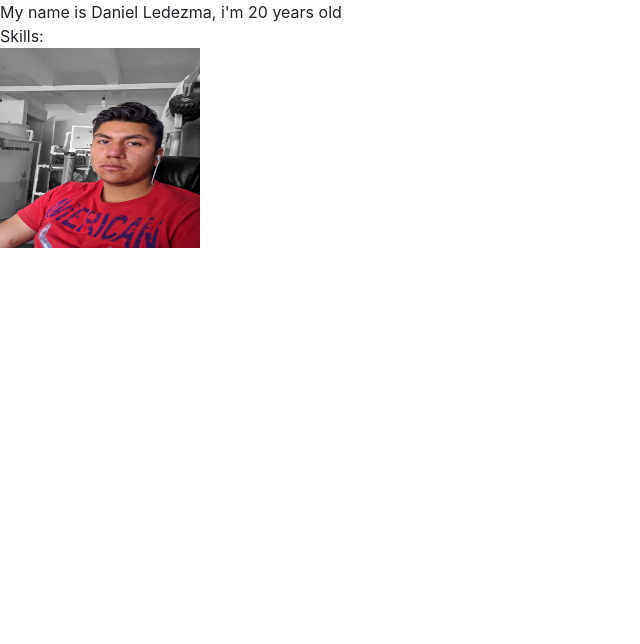
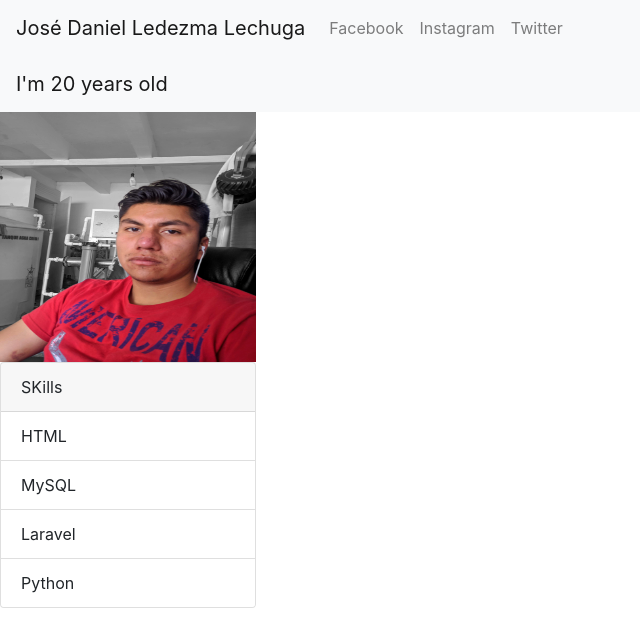
Before and after one commit to JDLL14/LeaGold, a plain HTML site: page index.html in a window 1280 px wide. Shown: the whole page, without its empty margins (0-640 px from the left). Drawn offline with nearby package versions, Linux system fonts and the light colour scheme.

Commit message:
Camnio de Diseño

```diff
--- a/index.html
+++ b/index.html
@@ -8,9 +8,36 @@
     <title>My Profile</title>
 </head>
 <body>
-    My name is Daniel Ledezma, i'm 20 years old    <br>
-    Skills:
-    <br>
-    <div><img aling="center" src="Imagenes/Random.jpg" width="200" height="200"></div>
+        <nav class="navbar navbar-expand-lg navbar-light bg-light">
+                <a class="navbar-brand" href="#">José Daniel Ledezma Lechuga</a>
+                <button class="navbar-toggler" type="button" data-toggle="collapse" data-target="#navbarNavAltMarkup" aria-controls="navbarNavAltMarkup" aria-expanded="false" aria-label="Toggle navigation">
+                  <span class="navbar-toggler-icon"></span>
+                </button>
+                <div class="collapse navbar-collapse" id="navbarNavAltMarkup">
+                  <div class="navbar-nav">
+                    <a class="nav-item nav-link" href="https://www.facebook.com/JDLL14">Facebook <span class="sr-only">(current)</span></a>
+                    <a class="nav-item nav-link" href="https://www.instagram.com/daniel.ledezma14/">Instagram</a>
+                    <a class="nav-item nav-link" href="https://twitter.com/JDLL14">Twitter</a>
+                  </div>
+                </div>
+              </nav>
+              <nav class="navbar navbar-expand-lg navbar-light bg-light">
+                    <a class="navbar-brand" href="#">I'm 20 years old</a>
+                    <button class="navbar-toggler" type="button" data-toggle="collapse" data-target="#navbarNav" aria-controls="navbarNav" aria-expanded="false" aria-label="Toggle navigation">
+                      <span class="navbar-toggler-icon"></span>
+
+                  </nav>
+              <div><img src="Imagenes/Random.jpg"  width="256" height="250"></div>
+                      <div class="card" style="width: 16rem;">
+                            <div class="card-header">
+                              SKills
+                            </div>
+                            <ul class="list-group list-group-flush">
+                              <li class="list-group-item">HTML</li>
+                              <li class="list-group-item">MySQL</li>
+                              <li class="list-group-item">Laravel</li>
+                              <li class="list-group-item">Python</li>
+                            </ul>
+                          </div>
 </body>
 </html>
```
